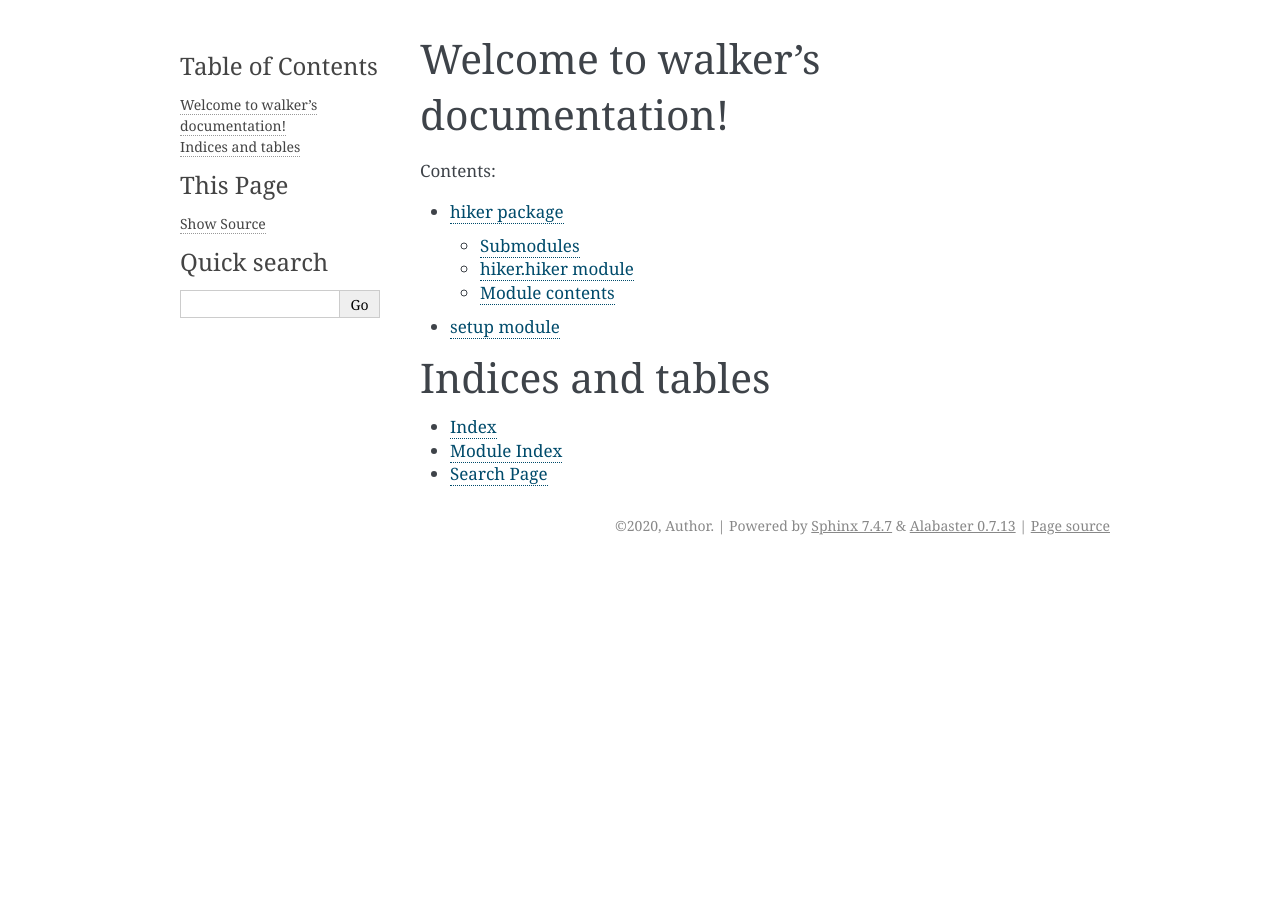
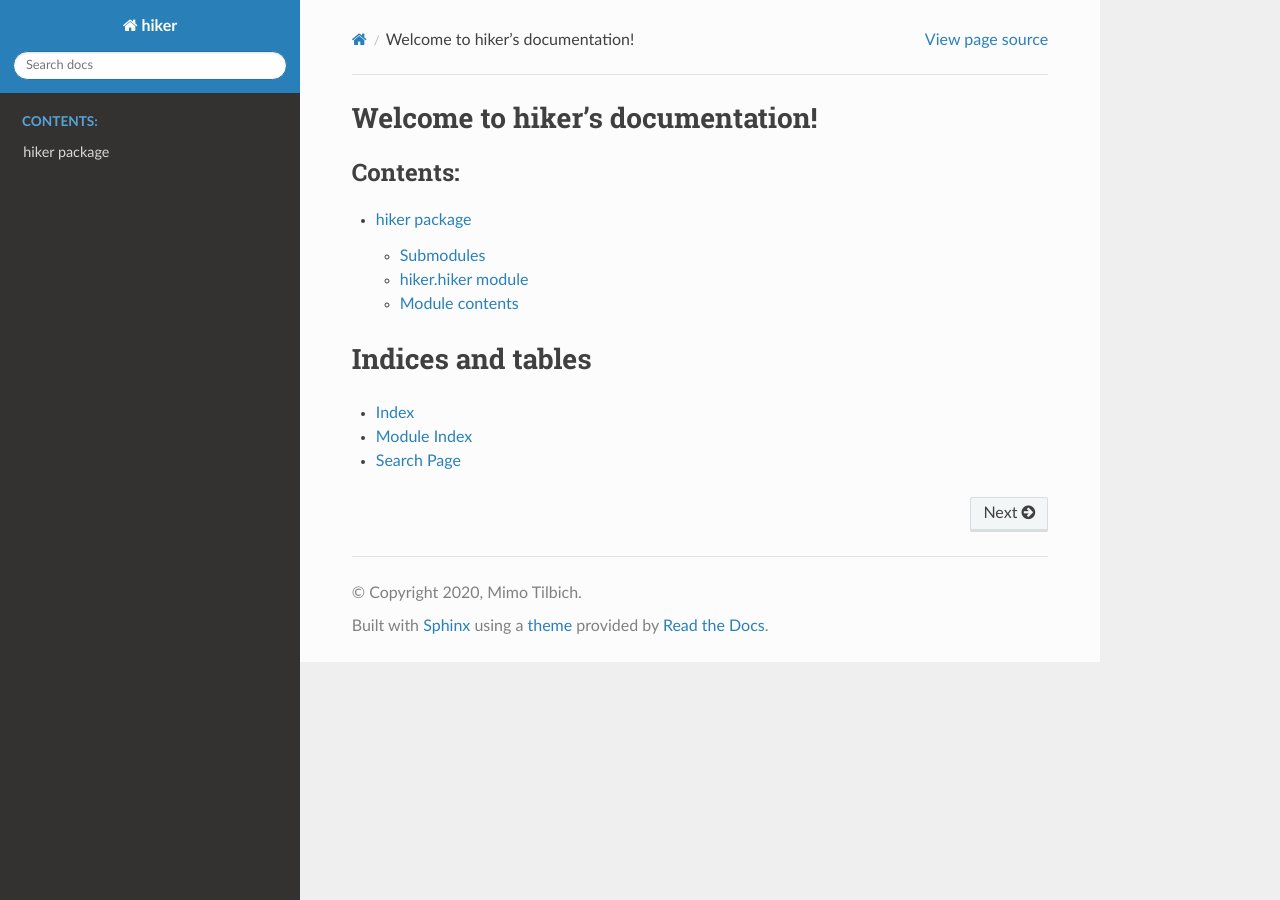
Before and after one commit to edflow/hiker, a Sphinx documentation site: the page built from docs/index.rst, in a window 1280 px wide. Built offline with Sphinx 7.4.7 and the Read the Docs theme 2.0.0, drawn with Linux system fonts in a browser that asks for light colours.

Commit message:
Documentation (#1)
* :bug: :memo: Fix docs config

* :tada: Try to fix documentation by adding path

* :bug: Mock unneeded modules for documentation

* :fire: Clead up docs

* :bug: Refix conf.py

```diff
--- a/docs/conf.py
+++ b/docs/conf.py
@@ -10,16 +10,27 @@
 # add these directories to sys.path here. If the directory is relative to the
 # documentation root, use os.path.abspath to make it absolute, like shown here.
 #
-# import os
-# import sys
-# sys.path.insert(0, '/home/jhaux/Projects/edflow/walker')
+import os
+import sys
+sys.path.insert(0, '..')
+
+
+# -- Mock Modules -----------------------------------------------------------
+from unittest.mock import Mock
+
+MOCK_MODULES = [
+    "numpy",
+]
+
+for mod_name in MOCK_MODULES:
+    sys.modules[mod_name] = Mock()
 
 
 # -- Project information -----------------------------------------------------
 
-project = 'walker'
-copyright = '2020, Author'
-author = 'Author'
+project = 'hiker'
+copyright = '2020, Mimo Tilbich'
+author = 'Mimo Tilbich'
 
 
 # -- General configuration ---------------------------------------------------
@@ -31,6 +42,7 @@ extensions = [
     'sphinx.ext.autodoc',
     'sphinx.ext.viewcode',
     'sphinx.ext.todo',
+    'sphinx.ext.napoleon'
 ]
 
 # Add any paths that contain templates here, relative to this directory.
@@ -54,12 +66,19 @@ exclude_patterns = ['_build', 'Thumbs.db', '.DS_Store']
 # The theme to use for HTML and HTML Help pages.  See the documentation for
 # a list of builtin themes.
 #
-html_theme = 'alabaster'
+html_theme = "sphinx_rtd_theme"
+
 
 # Add any paths that contain custom static files (such as style sheets) here,
 # relative to this directory. They are copied after the builtin static files,
 # so a file named "default.css" will overwrite the builtin "default.css".
 html_static_path = ['_static']
+
+master_doc = 'index'
+
+# Napoleon settings
+napoleon_google_docstring = False
+napoleon_numpy_docstring = True
 
 
 # -- Extension configuration -------------------------------------------------
--- a/docs/index.rst
+++ b/docs/index.rst
@@ -1,17 +1,16 @@
-.. walker documentation master file, created by
-   sphinx-quickstart on Fri Aug 28 09:45:39 2020.
+.. hiker documentation master file, created by
+   sphinx-quickstart on Fri Aug 28 10:10:16 2020.
    You can adapt this file completely to your liking, but it should at least
    contain the root `toctree` directive.
 
-Welcome to walker's documentation!
-==================================
+Welcome to hiker's documentation!
+=================================
 
 .. toctree::
    :maxdepth: 4
    :caption: Contents:
 
    hiker
-   setup
 
 
 Indices and tables
```
Also changed, not shown: docs/setup.rst (deleted, +0 -7 lines).
